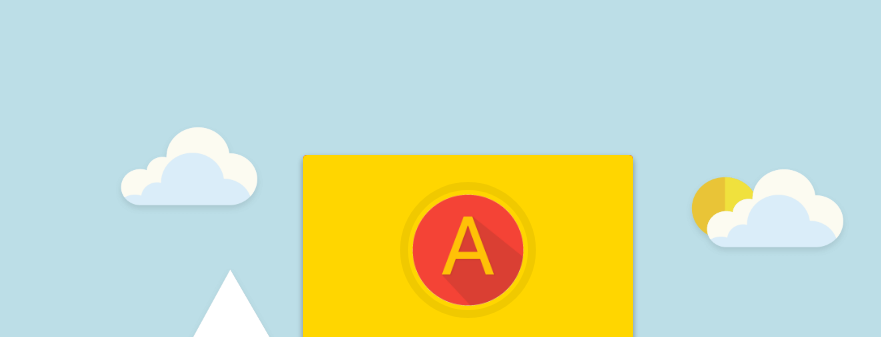
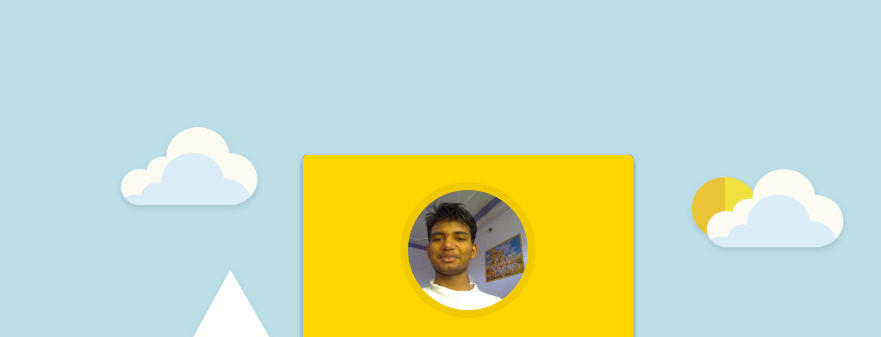
Before and after one commit to YESALAM/yesalam.github.io, a plain HTML site: page index.html in a window 1280 px wide. Shown: the top 337 px of the page, without its empty margins (172-1053 px from the left). Drawn offline with Linux system fonts and the light colour scheme.

Commit message:
Update index.html

```diff
--- a/index.html
+++ b/index.html
@@ -42,7 +42,7 @@
 	<aside class="profile-card">
 		<header>
 			<a href="">
-				<img src="./assets/sri.png" alt="Alam's profile pic" />
+				<img src="./assets/10330074.jpg" alt="Alam's profile pic "/>
 			</a>
 			<h1>Sadare Alam</h1>
 			<h1>(yesalam)</h1>
```
